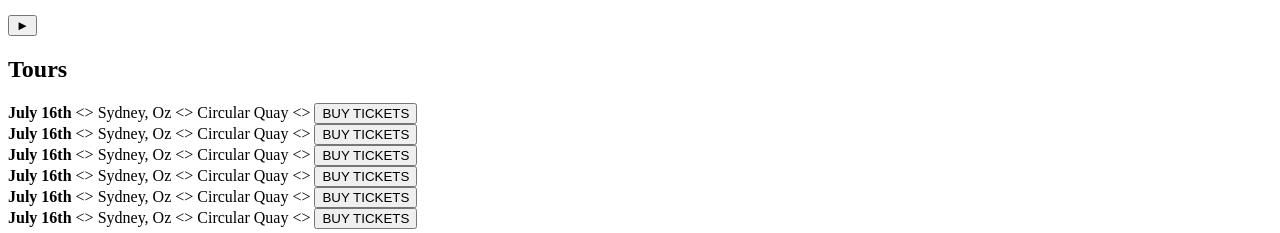
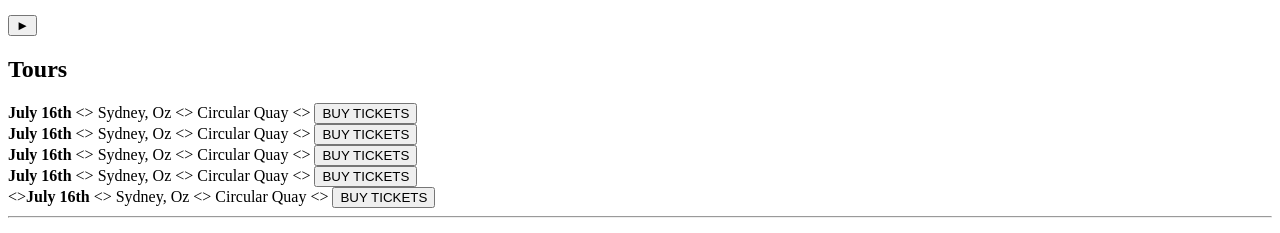
Before and after one commit to MaltaWebDev/Band, a plain HTML site: page index.html in a window 1280 px wide. Shown: the part 192-425 px from the top of the page. Drawn offline with Linux system fonts and the light colour scheme.

```diff
--- a/index.html
+++ b/index.html
@@ -56,15 +56,7 @@
                 &lt;&gt;
                 <button type="button">BUY TICKETS</button>
             </div>
-            <div><strong>July 16th</strong>
-                &lt;&gt;
-                <span>Sydney, Oz</span>
-                &lt;&gt;
-                <span>Circular Quay</span>
-                &lt;&gt;
-                <button type="button">BUY TICKETS</button>
-            </div>
-            <div><strong>July 16th</strong>
+            <><strong>July 16th</strong>
                 &lt;&gt;
                 <span>Sydney, Oz</span>
                 &lt;&gt;
```
